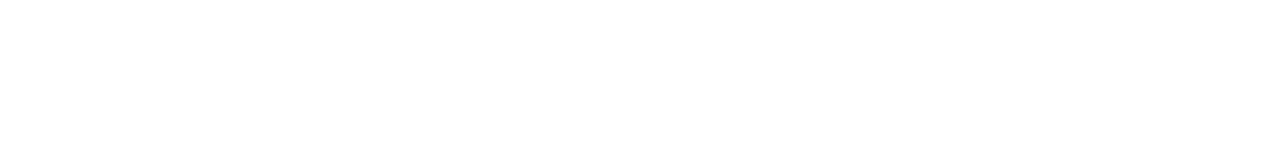
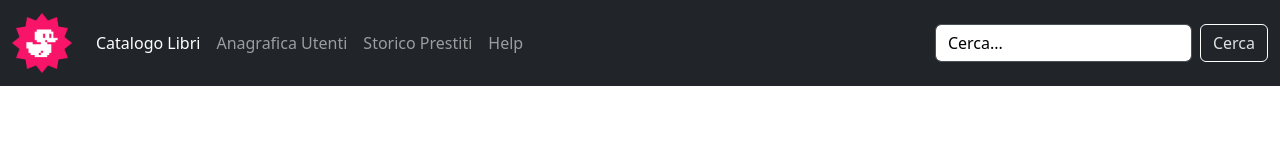
Before and after one commit to Michele-Brignola/html-css-bootstrap-dashboard, a plain HTML site: page index.html in a window 1280 px wide. Drawn offline with nearby package versions, Linux system fonts and the light colour scheme.

Commit message:
add navbar

```diff
--- a/css/style.css
+++ b/css/style.css
@@ -0,0 +1,14 @@
+[data-bs-theme="dark"] {
+  .btn {
+    --bs-btn-border-color: var(--bs-white);
+  }
+
+  .form-control {
+    background-color: #fff;
+    color: #000;
+  }
+
+  .form-control::placeholder {
+    color: #000;
+  }
+}
--- a/index.html
+++ b/index.html
@@ -26,5 +26,52 @@
     <!-- CSS -->
     <link rel="stylesheet" href="./css/style.css" />
   </head>
-  <body></body>
+  <body>
+    <!-- Navbar -->
+    <nav class="navbar navbar-expand-lg bg-dark" data-bs-theme="dark">
+      <div class="container-fluid">
+        <a class="navbar-brand" href="#">
+          <img src="./img/duck.png" alt="Duck" width="60" height="60" />
+        </a>
+        <button
+          class="navbar-toggler"
+          type="button"
+          data-bs-toggle="collapse"
+          data-bs-target="#navbarSupportedContent"
+          aria-controls="navbarSupportedContent"
+          aria-expanded="false"
+          aria-label="Toggle navigation">
+          <span class="navbar-toggler-icon"></span>
+        </button>
+        <div class="collapse navbar-collapse" id="navbarSupportedContent">
+          <ul class="navbar-nav me-auto mb-2 mb-lg-0">
+            <li class="nav-item">
+              <a class="nav-link active" aria-current="page" href="#">
+                Catalogo Libri
+              </a>
+            </li>
+            <li class="nav-item">
+              <a class="nav-link" href="#">Anagrafica Utenti</a>
+            </li>
+            <li class="nav-item">
+              <a class="nav-link" href="#">Storico Prestiti</a>
+            </li>
+            <li class="nav-item">
+              <a class="nav-link" href="#">Help</a>
+            </li>
+          </ul>
+          <form class="d-flex" role="search">
+            <input
+              class="form-control me-2"
+              type="search"
+              placeholder="Cerca..."
+              aria-label="Search" />
+            <button class="btn" type="submit">
+              Cerca
+            </button>
+          </form>
+        </div>
+      </div>
+    </nav>
+  </body>
 </html>
```
